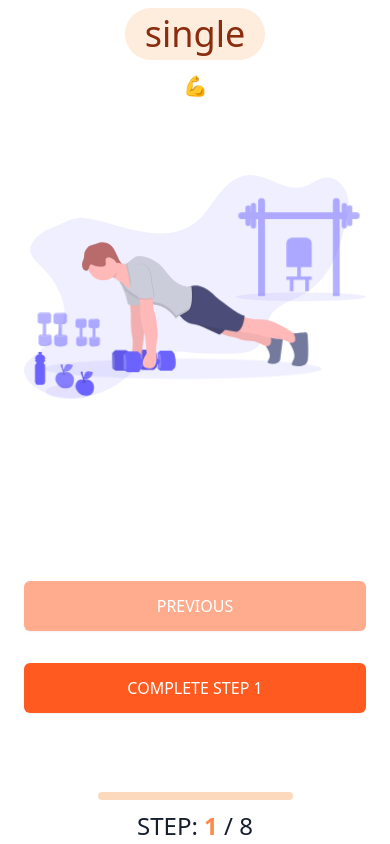
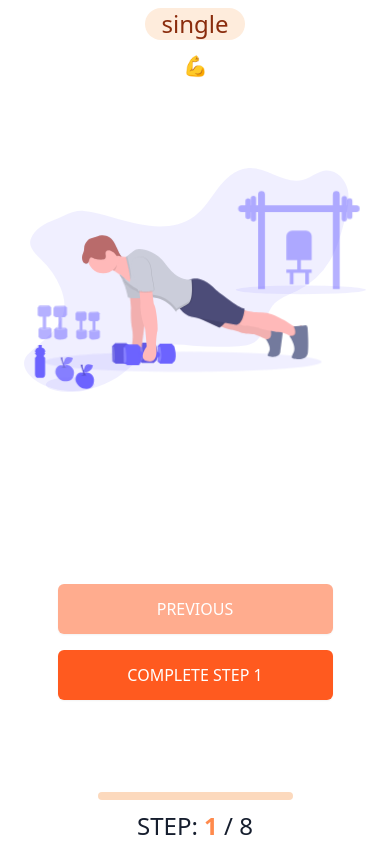
Before and after one commit to acd02/workout, a Next.js app: page / in a window 390 px wide. Both pictures are taken after a click on the button "START SINGLE SIDE SET". Built offline with nearby package versions, Linux system fonts and the light colour scheme.

Commit message:
refactor: improve responsive styles

```diff
--- a/src/components/atoms/Badge/index.tsx
+++ b/src/components/atoms/Badge/index.tsx
@@ -6,7 +6,7 @@ type Props = { label: string; color: Colors; size?: 'xl' }
 
 export function Badge({ label, color, size }: Props) {
   const sizeClassNames =
-    size === 'xl' ? 'px-5 text-4xl leading-none py-2' : 'px-3 py-0.5 text-lg leading-5'
+    size === 'xl' ? 'px-4 text-2xl leading-none py-1' : 'px-3 py-0.5 text-lg leading-5'
 
   const colorMapper: Record<Colors, string> = {
     gray: 'bg-gray-100 text-gray-800',
--- a/src/pagesContent/home/NavigationButtons.tsx
+++ b/src/pagesContent/home/NavigationButtons/index.tsx
@@ -1,9 +1,11 @@
+import cx from 'classcat'
 import { Button } from 'components/atoms/Button'
 import { WorkoutContext, WorkoutEvent } from 'machines/workout'
 import React from 'react'
 import { Interpreter, State } from 'xstate'
 
-import { getNextStepLabel } from './utils'
+import { getNextStepLabel } from '../utils'
+import styles from './styles.module.css'
 
 type Props = {
   state: State<WorkoutContext, WorkoutEvent>
@@ -13,17 +15,20 @@ export function NavigationButtons({ send, state }: Props) {
   const { matches, context } = state
 
   return (
-    <div className="w-full flex flex-wrap justify-center mt-4">
+    <div
+      className={cx([
+        styles.root,
+        'flex flex-wrap items-baseline justify-center flex-basis-full',
+      ])}
+    >
       <Button
         disabled={matches('onGoingSet') && context.step === 1}
-        className="w-full mb-8 md:w-auto md:mb-0 md:mr-8"
         innerBtnClassName="justify-center"
         label="PREVIOUS"
         color="orange"
         onClick={() => send('PREVIOUS')}
       />
       <Button
-        className="w-full md:w-auto"
         innerBtnClassName="justify-center"
         label={getNextStepLabel(state)}
         color="orange"
--- /dev/null
+++ b/src/pagesContent/home/NavigationButtons/styles.module.css
@@ -0,0 +1,14 @@
+.root > * {
+  flex-basis: calc((theme('screens.md') - (100% - theme('spacing.2'))) * 999);
+  flex-grow: 1;
+  margin: calc(theme('spacing.4') / 2);
+  max-width: 275px;
+
+  &:first-of-type {
+    margin-top: 0;
+  }
+
+  &:last-of-type {
+    margin-bottom: 0;
+  }
+}
--- a/tailwind/utilities.js
+++ b/tailwind/utilities.js
@@ -1,4 +1,7 @@
 module.exports = {
+  '.flex-basis-full': {
+    'flex-basis': '100%',
+  },
   '.flip-x': {
     transform: 'scaleX(-1)',
   },
```
